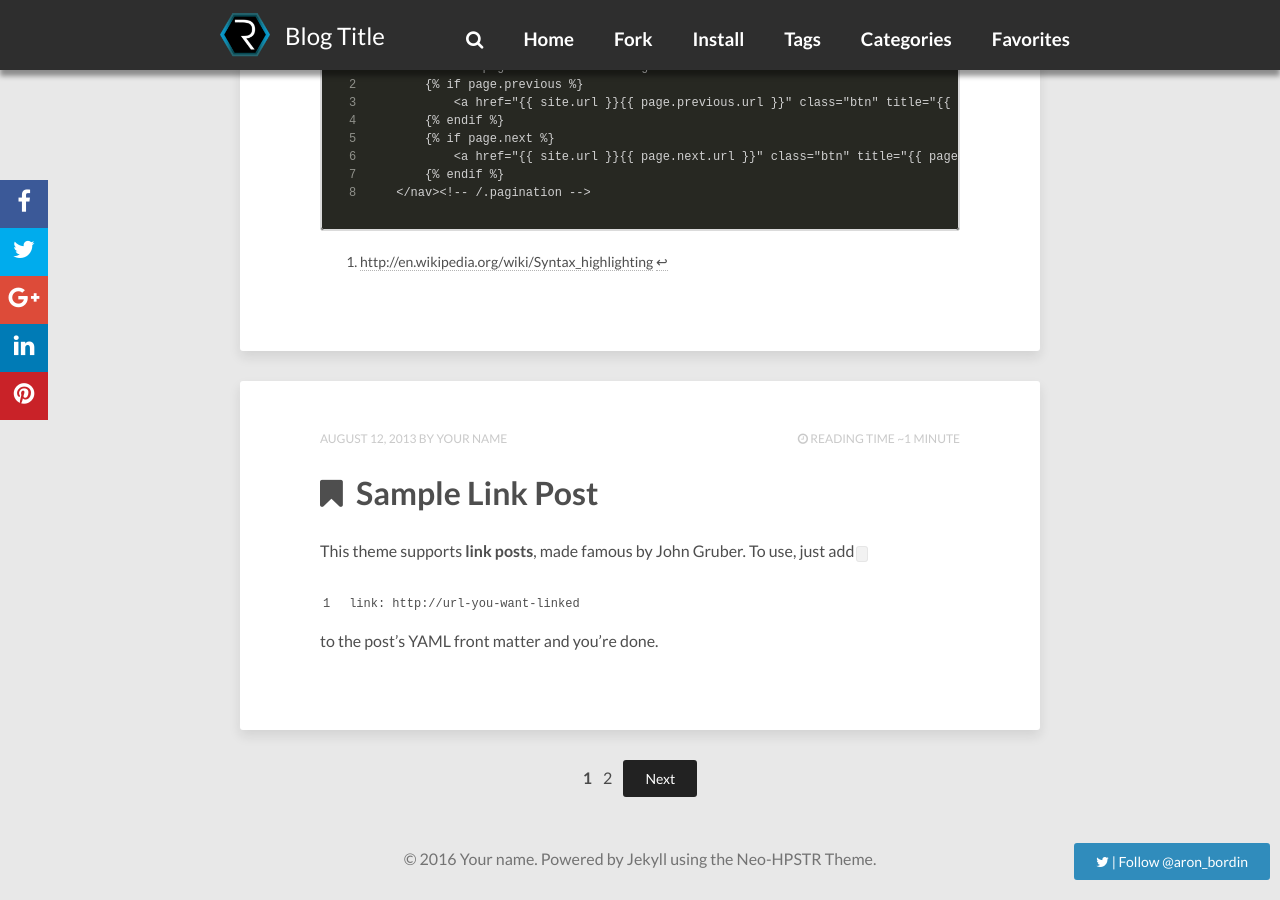
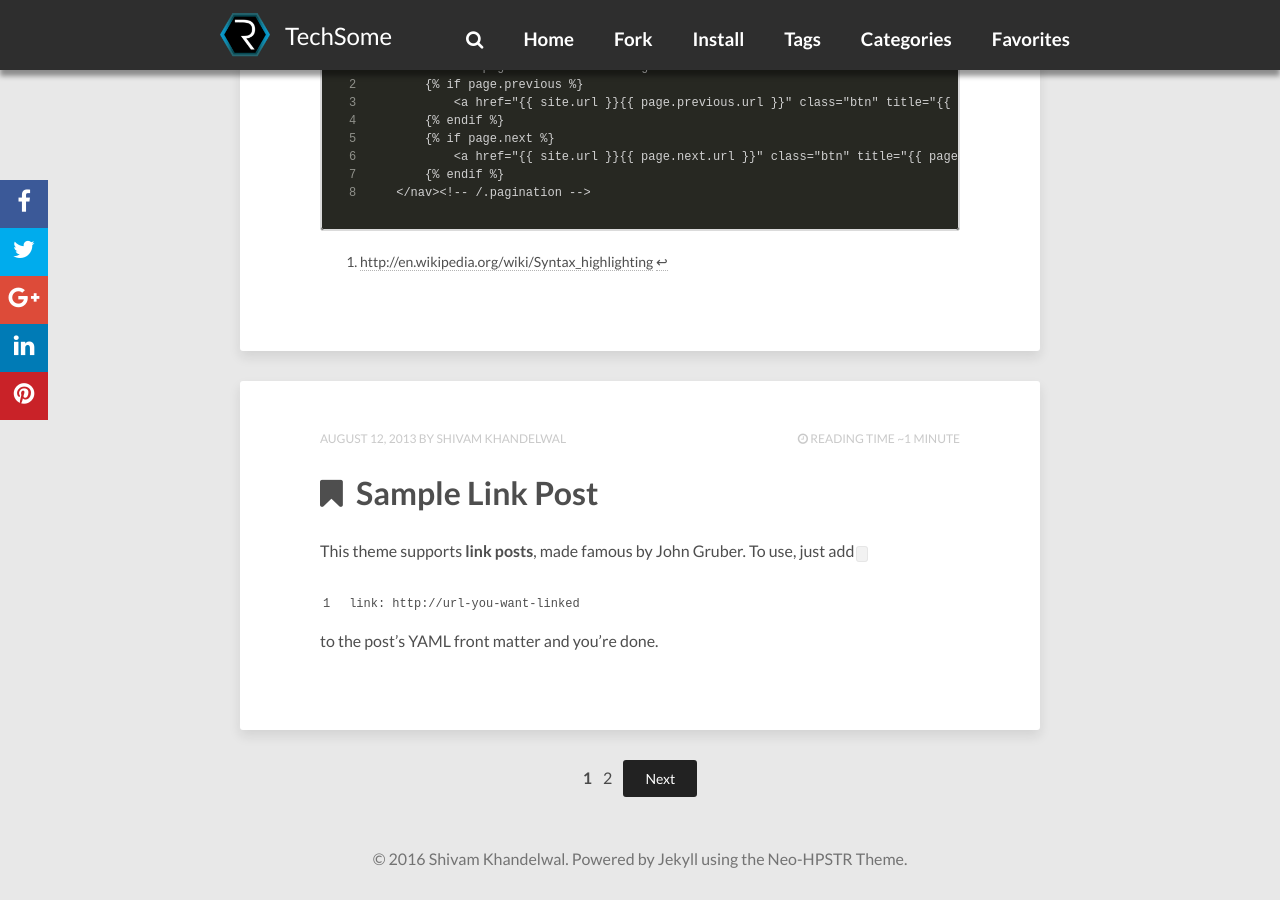
Before and after one commit to shivamkh90/shivamkh90.github.io, a Jekyll site: the page built from index.html, in a window 1280 px wide and 900 px high, scrolled down 3672 px. Built offline with Jekyll 4.4.1, drawn with Linux system fonts in a browser that asks for light colours; nearby versions of some CDN libraries; the list of posts is cut into pages by our own code; comment, search, counter and statistics services are not loaded; some of the changed text lies outside the part shown.

Commit message:
Basic Title

```diff
--- a/_config.yml
+++ b/_config.yml
@@ -1,5 +1,5 @@
-title:            Blog Title
-description:      Describe your website here.
+title:            TechSome
+description:      Tech blog by Shivam Khandelwal.
 # put your disqus here
 disqus_shortname:
 reading_time:     true # if true, shows the estimated reading time for a post
@@ -8,7 +8,9 @@ logo:             images/logo.png # logo visible in the topbar
 # Your site's domain goes here (eg: //mmistakes.github.io, http://mademistakes.com, etc)
 # When testing locally leave blank or use http://localhost:4000
 
-url: http://aronbordin.com/neo-hpstr-jekyll-theme
+url: http://127.0.0.1:4000
+#url: http://aronbordin.com/neo-hpstr-jekyll-theme
+
 
 # draw your top menu here
 # each item must have a title and a url.
@@ -37,15 +39,15 @@ menu:
 
 # Owner/author information
 owner:
-  name:           Your name
-  site:           http://aronbordin.com
+  name:           Shivam Khandelwal
+  site:           http://shivam.co
   avatar:         images/avatar.jpg
   bio:            "Your bio goes here. It shouldn't be super long but a good two sentences or two should suffice."
-  email:          you@email.com
+  email:          shivamkh90@gmail.com
   # Twitter nick for use in Twitter cards and follow button.
-  twitter: aron_bordin # if no twitter in this config, the twitter follow button will be removed
+  #twitter: aron_bordin # if no twitter in this config, the twitter follow button will be removed
   # GitHub nick for use in follow button in author block.
-  github: aron-bordin
+  #github: aron-bordin
 
 # Twitter account associated with the site if different from owner/author twitter account.
 # Used in Twitter cards.
@@ -69,8 +71,8 @@ google_verify:
 bing_verify:
 
 # http://en.wikipedia.org/wiki/List_of_tz_database_time_zones
-timezone:    America/New_York
-locale:      en_US
+timezone:    Asia/Kolkata
+locale:      en_IN
 future:      true
 highlighter: rouge
 markdown:    kramdown
@@ -94,14 +96,14 @@ kramdown:
   footnote_nr: 1
   entity_output: as_char
   toc_levels: 1..6
-  enable_coderay: true
+#  syntax_highlighter: coderay
 
-  coderay:
-    coderay_line_numbers: nil
-    coderay_line_numbers_start: 1
-    coderay_tab_width: 4
-    coderay_bold_every: 10
-    coderay_css: class
+  syntax_highlighter_opts:
+    line_numbers: nil
+    line_numbers_start: 1
+    tab_width: 4
+    bold_every: 10
+    css: class
 
 # Octopress
 # Default extensions
--- a/index.html
+++ b/index.html
@@ -1,6 +1,6 @@
 ---
 layout: post-index
-title: "Techsome Blog"
+title: "Awesome, Techsome !"
 description: "Describe this nonsense"
 tags: [HomePage, Blog, themes, responsive, blog, modern, tech, coding]
 comments: true
```
